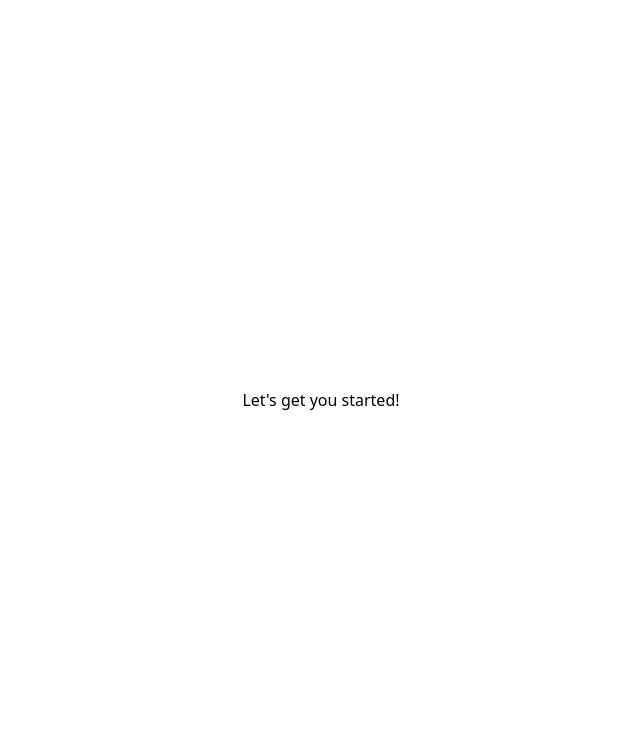
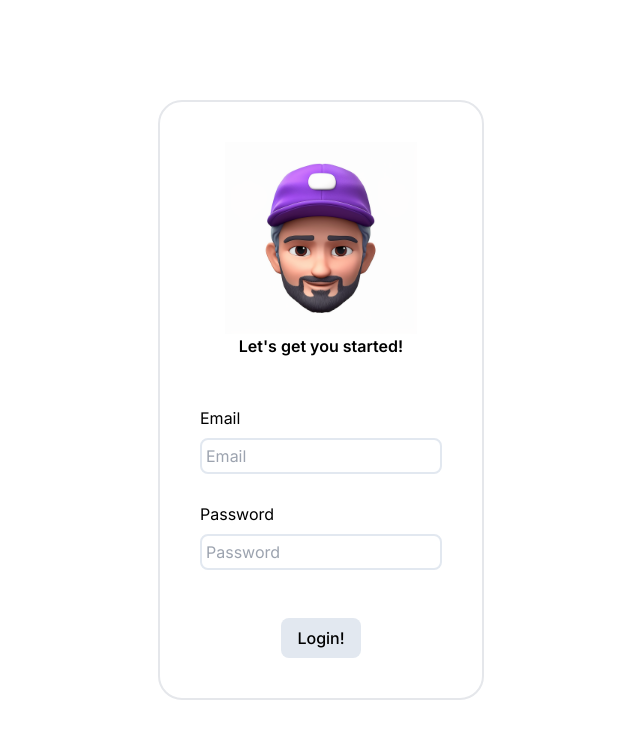
Before and after one commit to karivarkey/banzan-todo, a React (Vite) app: page /login in a window 1280 px wide. Shown: the top 738 px of the page, without its empty margins (319-959 px from the left). Built offline with nearby package versions, Linux system fonts and the light colour scheme.

Commit message:
add(login):added a functional login page

```diff
--- a/package.json
+++ b/package.json
@@ -10,8 +10,10 @@
     "preview": "vite preview"
   },
   "dependencies": {
+    "firebase": "^10.13.0",
     "react": "^18.3.1",
     "react-dom": "^18.3.1",
+    "react-hot-toast": "^2.4.1",
     "react-router-dom": "^6.26.1"
   },
   "devDependencies": {
--- a/src/App.tsx
+++ b/src/App.tsx
@@ -2,12 +2,14 @@ import { BrowserRouter as Router, Route, Routes } from "react-router-dom";
 
 import Welcome from "./pages/welcome";
 import Login from "./pages/login";
+import Home from "./pages/home";
 function App() {
   return (
     <Router>
       <Routes>
         <Route path="/" element={<Welcome />} />
         <Route path="/login" element={<Login />} />
+        <Route path="/home" element={<Home />} />
       </Routes>
     </Router>
   );
--- /dev/null
+++ b/src/pages/home/components/sidebar/index.tsx
@@ -0,0 +1,5 @@
+const SideBar = () => {
+  return <div>SideBar</div>;
+};
+
+export default SideBar;
--- /dev/null
+++ b/src/pages/home/index.tsx
@@ -0,0 +1,23 @@
+import app from "../../services/firebase";
+import { getAuth } from "firebase/auth";
+import { useEffect } from "react";
+
+const Home = () => {
+  useEffect(() => {
+    const auth = getAuth(app);
+    const user = auth.currentUser;
+    if (!user) {
+      console.log("no user");
+    } else {
+      console.log(user.uid);
+    }
+  }, []);
+  return (
+    <div className="flex h-screen bg-gray-100">
+      <div>left bar</div>
+      <div>right bar</div>
+    </div>
+  );
+};
+
+export default Home;
--- a/src/pages/login/index.tsx
+++ b/src/pages/login/index.tsx
@@ -1,7 +1,82 @@
+import app from "../../services/firebase";
+import { getAuth, signInWithEmailAndPassword } from "firebase/auth";
+import { useState } from "react";
+import toast, { Toaster } from "react-hot-toast";
+import { useNavigate } from "react-router-dom";
+
+import avatar from "./assets/images/avatar.png";
+
 const Login = () => {
+  const [email, setEmail] = useState("");
+  const [password, setPassword] = useState("");
+  const navigate = useNavigate();
+  async function login() {
+    const auth = getAuth(app);
+
+    toast.promise(
+      signInWithEmailAndPassword(auth, email, password).then((user) => {
+        navigate("/home");
+      }),
+      {
+        loading: "Loading",
+        success: "Logged in",
+        error: "An error occurred",
+      }
+    );
+  }
+
   return (
-    <div className="flex justify-center items-center h-screen">
-      <div>Let's get you started!</div>
+    <div className="flex justify-center items-center h-screen font-inter">
+      <div className="flex flex-col items-center justify-center border-2 rounded-3xl p-10 gap-12">
+        <div className="flex flex-col items-center">
+          <img src={avatar} className="max-h-48" />
+          <p className="font-semibold">Let's get you started!</p>
+        </div>
+        <div className="flex flex-col gap-7">
+          <div className="flex flex-col gap-2">
+            <h1>Email</h1>
+            <input
+              type="email"
+              placeholder="Email"
+              className=" rounded-lg border-2 border-slate-200  focus:outline  focus:outline-slate-400 py-1 pl-1"
+              onChange={(e) => setEmail(e.target.value)}
+            />
+          </div>
+          <div className="flex flex-col gap-2">
+            <h1>Password</h1>
+            <input
+              type="password"
+              placeholder="Password"
+              className=" rounded-lg border-2 border-slate-200  focus:outline  focus:outline-slate-400 py-1 pl-1"
+              onChange={(e) => setPassword(e.target.value)}
+            />
+          </div>
+        </div>
+        <button
+          className="bg-slate-200 px-4 py-2 rounded-lg font-medium hover:bg-slate-400 transition-all "
+          onClick={login}
+        >
+          Login!
+        </button>
+      </div>
+      <Toaster
+        position="bottom-center"
+        reverseOrder={false}
+        gutter={8}
+        containerClassName=""
+        containerStyle={{}}
+        toastOptions={{
+          // Define default options
+          className: "",
+          duration: 5000,
+          style: {
+            background: "#fff",
+            color: "#363636",
+          },
+
+          // Default options for specific types
+        }}
+      />
     </div>
   );
 };
--- /dev/null
+++ b/src/services/firebase.tsx
@@ -0,0 +1,18 @@
+// Import the functions you need from the SDKs you need
+import { initializeApp } from "firebase/app";
+// TODO: Add SDKs for Firebase products that you want to use
+// https://firebase.google.com/docs/web/setup#available-libraries
+
+// Your web app's Firebase configuration
+const firebaseConfig = {
+  apiKey: "AIzaSyDL0tt1ecV9qx9bNC9UkLrfZiqNPbvcdwo",
+  authDomain: "kevin-learning-ee4f9.firebaseapp.com",
+  projectId: "kevin-learning-ee4f9",
+  storageBucket: "kevin-learning-ee4f9.appspot.com",
+  messagingSenderId: "203388519182",
+  appId: "1:203388519182:web:a73a31004b294825f94d5f",
+};
+
+// Initialize Firebase
+const app = initializeApp(firebaseConfig);
+export default app;
```
Also changed, not shown: src/pages/login/assets/images/avatar.png (added), 1 other file (tests, documents, lock files or other folders).
